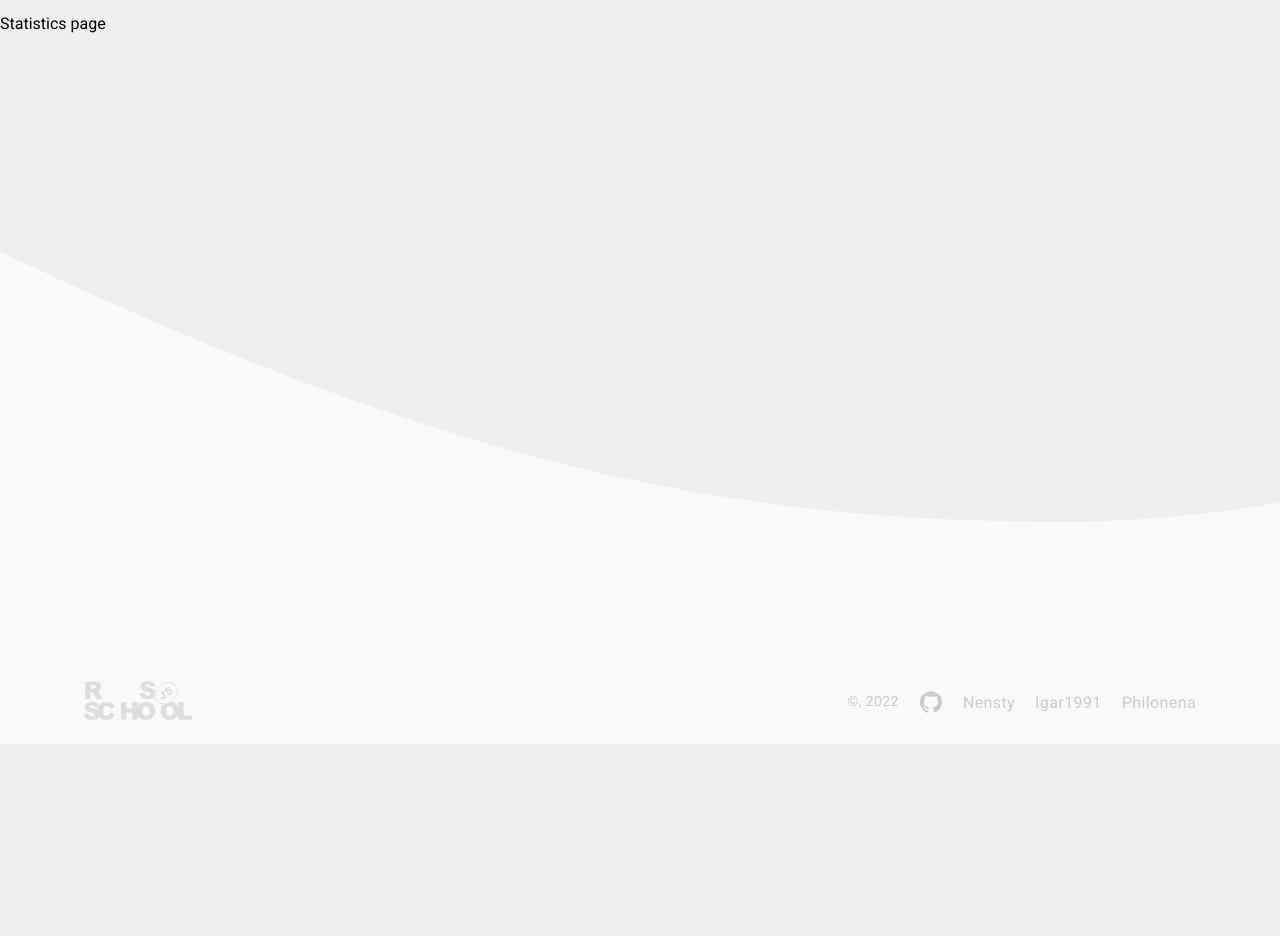
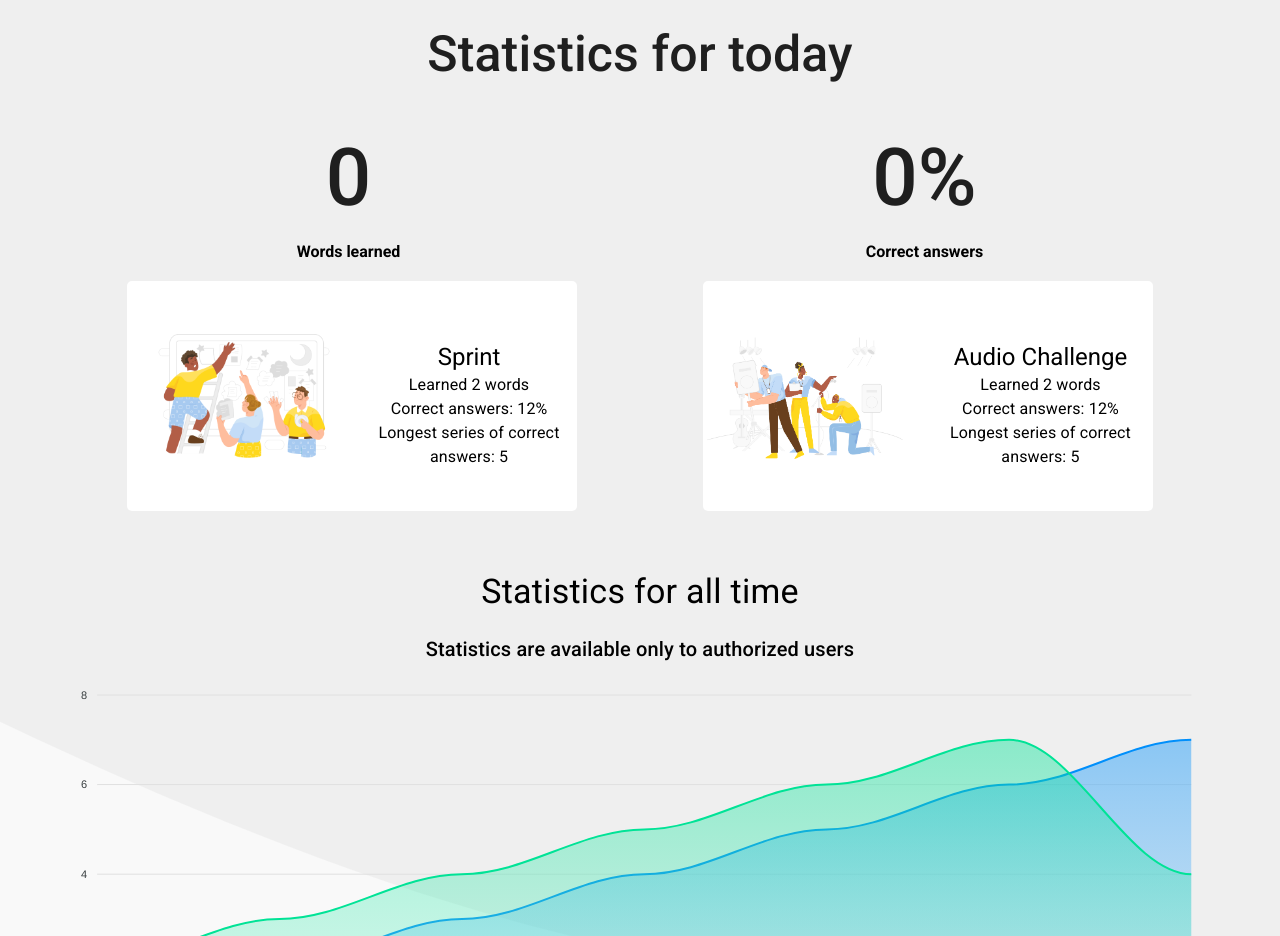
Before and after one commit to igar1991/rslang, a React (Create React App) app: page /statistics in a window 1280 px wide. Shown: the part 56-992 px from the top of the page. Before the commit the page ends 800 px from the top, so only its background shows below. Built offline with nearby package versions, Linux system fonts and the light colour scheme.

Commit message:
feat: add interface statistic

```diff
--- a/package.json
+++ b/package.json
@@ -15,7 +15,10 @@
     "@types/node": "^17.0.45",
     "@types/react": "^18.0.17",
     "@types/react-dom": "^18.0.6",
+    "apexcharts": "^3.35.5",
     "react": "^18.2.0",
+    "react-apexcharts": "^1.4.0",
+    "react-charts": "^3.0.0-beta.48",
     "react-dom": "^18.2.0",
     "react-redux": "^8.0.2",
     "react-router-dom": "^6.3.0",
--- /dev/null
+++ b/src/pages/statistics/components/card.tsx
@@ -0,0 +1,33 @@
+import { Box, Typography } from '@mui/material';
+
+interface Props {
+  img: string;
+  title: string;
+  word: number;
+  trueans: number;
+  long: number;
+}
+
+export const Card = ({ img, title, word, trueans, long }: Props) => {
+  return (
+    <Box className='game__card-description'>
+      <Box
+        component='img'
+        alt={`${title} game image`}
+        src={img}
+        sx={{
+          height: {
+            xs: 95,
+            md: 150,
+          }
+        }}
+      />
+      <Box sx={{marginTop: '20px'}}>
+        <Typography variant='h5' className='game-title'>{title}</Typography>
+        <Typography variant='body1' className='game-description'>{`Learned ${word} words`}</Typography>
+        <Typography variant='body1' className='game-description'>{`Correct answers: ${trueans}%`}</Typography>
+        <Typography variant='body1' className='game-description'>{`Longest series of correct answers: ${long}`}</Typography>
+      </Box>
+    </Box>
+  );
+};
--- a/src/pages/statistics/index.tsx
+++ b/src/pages/statistics/index.tsx
@@ -1,9 +1,79 @@
-import React from 'react';
+import { Box, Container, Typography } from '@mui/material';
+import { Card } from './components/card';
+import './statistics.css';
+import { useState, useEffect } from 'react';
+import ReactApexChart from 'react-apexcharts';
+
+interface series {
+  name: string;
+  data: number[]
+}
 
 export default function Statistics() {
+
+  const [categories, setСategories] = useState<number[]>([]);
+  const [series, setSeries] = useState<series[]>([]);
+
+  useEffect(() => {
+    setSeries([
+      {
+        name: 'New words',
+        data: [0, 2, 3, 4, 5, 6, 7]
+      },
+      {
+        name: 'Learned words',
+        data: [2, 3, 4, 5, 6, 7, 4]
+      }
+    ]);
+    setСategories([1991, 1992, 1993, 1994, 1995, 1996, 1997, 1998]);
+
+  }, []);
+
   return (
-    <main className='container'>
-      Statistics page
-    </main>
+    <Container className='container'>
+      <h2 className='title'>Statistics for today</h2>
+      <div className='container_result'>
+        <Box >
+          <h2 className='title_num'>0</h2>
+          <h4>Words learned</h4>
+        </Box>
+        <Box>
+          <h2 className='title_num'>0%</h2>
+          <h4>Сorrect answers</h4>
+        </Box>
+      </div>
+      <div className='container_result'>
+        <Box className='game__card'>
+          <Card img='/assets/game-sprint.png' title='Sprint' word={2} trueans={12} long={5} />
+        </Box>
+        <Box className='game__card'>
+          <Card img='/assets/game-listen.png' title='Audio Challenge' word={2} trueans={12} long={5}/>
+        </Box>
+      </div>
+      <Typography sx={{marginTop: '60px'}} variant='h4'>Statistics for all time</Typography>
+      <Typography sx={{marginTop: '20px'}} variant='h6'>Statistics are available only to authorized users</Typography>
+      <ReactApexChart options={{
+        chart: {
+          height: 450,
+          type: 'area',
+          toolbar: {
+            show: false
+          }
+        },
+        dataLabels: {
+          enabled: false
+        },
+        stroke: {
+          curve: 'smooth',
+          width: 2
+        },
+        grid: {
+          strokeDashArray: 0
+        },
+        xaxis: {
+          categories: categories
+        }
+      }} series={series} type="area" height={450} />
+    </Container>
   );
 }
--- /dev/null
+++ b/src/pages/statistics/statistics.css
@@ -0,0 +1,33 @@
+.container {
+  display: flex;
+  justify-content: center;
+  align-items: center;
+  text-align: center;
+  min-height: 80vh;
+}
+
+.title {
+  font-size: 50px;
+  font-weight: 500;
+  line-height: 160%;
+  text-align: center;
+  letter-spacing: 0.15px;
+  color: var(--lightTextPrimaryColor);
+}
+
+.container_result {
+  display: flex;
+  justify-content: space-around;
+  align-items: center;
+  text-align: center;
+  margin-top: 20px;
+}
+
+.title_num {
+  font-size: 80px;
+  font-weight: 500;
+  line-height: 160%;
+  text-align: center;
+  letter-spacing: 0.15px;
+  color: var(--lightTextPrimaryColor);
+}
```
Also changed, not shown: 1 other file (tests, documents, lock files or other folders).
